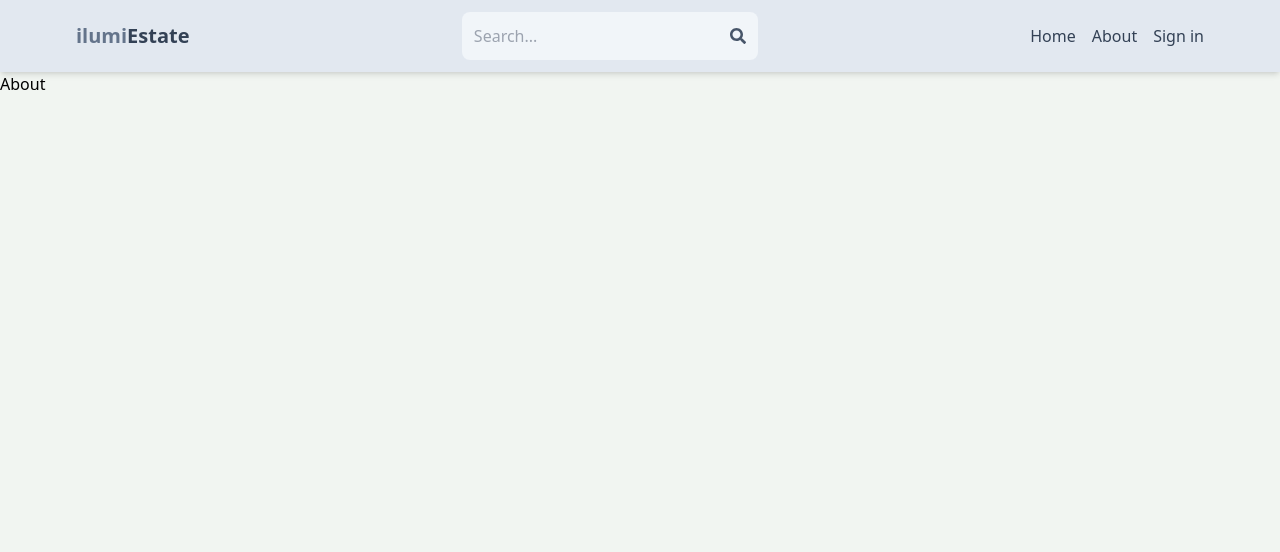
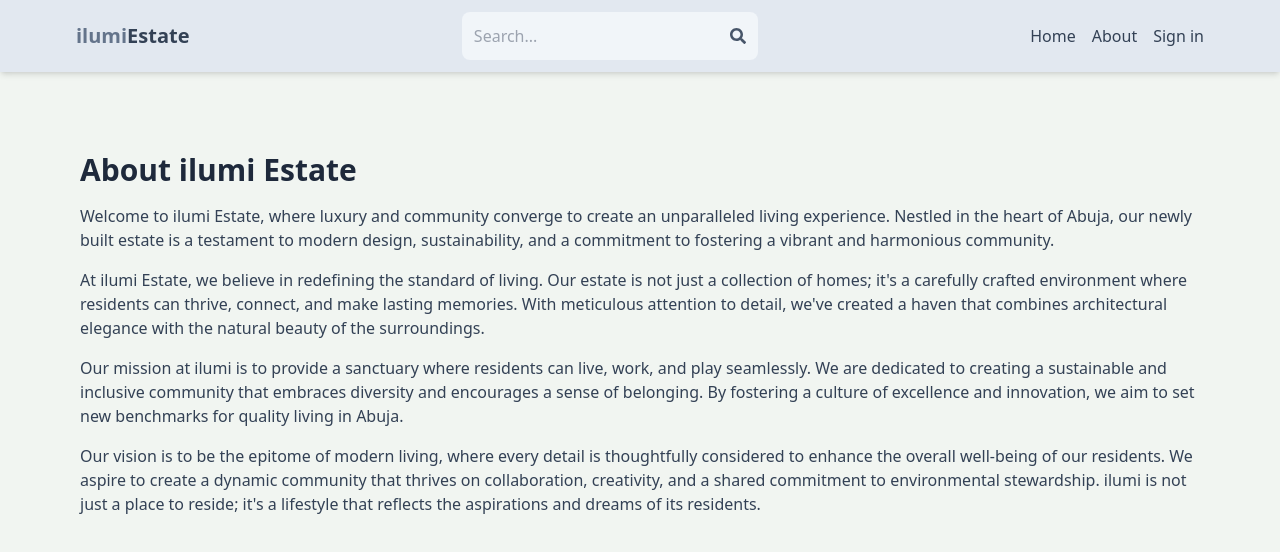
Before and after one commit to Solamatics/ilumi-estate, a React (Vite) app in the folder client/: page /about in a window 1280 px wide. Shown: the top 552 px of the page. Built offline with nearby package versions, Linux system fonts and the light colour scheme; no server answers.

Commit message:
complete about page

```diff
--- a/client/src/components/Header.jsx
+++ b/client/src/components/Header.jsx
@@ -52,8 +52,12 @@ const Header = () => {
         </form>
         <div className="flex items-center gap-4">
           <ul className="hidden sm:flex gap-4">
-            <li className="text-slate-700 hover:underline">Home</li>
-            <li className="text-slate-700 hover:underline">About</li>
+            <li className="text-slate-700 hover:underline">
+              <Link to="/">Home</Link>
+            </li>
+            <li className="text-slate-700 hover:underline">
+              <Link to="/about">About</Link>
+            </li>
           </ul>
           <Link
             to={currentUser ? "/profile" : "/sign-in"}
--- a/client/src/pages/About.jsx
+++ b/client/src/pages/About.jsx
@@ -1,9 +1,41 @@
-
-
 const About = () => {
   return (
-    <div>About</div>
-  )
-}
+    <div className="py-20 px-4 max-w-6xl mx-auto">
+      <h1 className="text-3xl font-bold mb-4 text-slate-800">
+        About ilumi Estate
+      </h1>
+      <p className="mb-4 text-slate-700">
+        Welcome to ilumi Estate, where luxury and community converge to create
+        an unparalleled living experience. Nestled in the heart of Abuja, our
+        newly built estate is a testament to modern design, sustainability, and
+        a commitment to fostering a vibrant and harmonious community.
+      </p>
+      <p className="mb-4 text-slate-700">
+        At ilumi Estate, we believe in redefining the standard of living. Our
+        estate is not just a collection of homes; it's a carefully crafted
+        environment where residents can thrive, connect, and make lasting
+        memories. With meticulous attention to detail, we've created a haven
+        that combines architectural elegance with the natural beauty of the
+        surroundings.
+      </p>
+      <p className="mb-4 text-slate-700">
+        Our mission at ilumi is to provide a sanctuary where residents can live,
+        work, and play seamlessly. We are dedicated to creating a sustainable
+        and inclusive community that embraces diversity and encourages a sense
+        of belonging. By fostering a culture of excellence and innovation, we
+        aim to set new benchmarks for quality living in Abuja.
+      </p>
 
-export default About
+      <p className="mb-4 text-slate-700">
+        Our vision is to be the epitome of modern living, where every detail is
+        thoughtfully considered to enhance the overall well-being of our
+        residents. We aspire to create a dynamic community that thrives on
+        collaboration, creativity, and a shared commitment to environmental
+        stewardship. ilumi is not just a place to reside; it's a lifestyle that
+        reflects the aspirations and dreams of its residents.
+      </p>
+    </div>
+  );
+};
+
+export default About;
```
